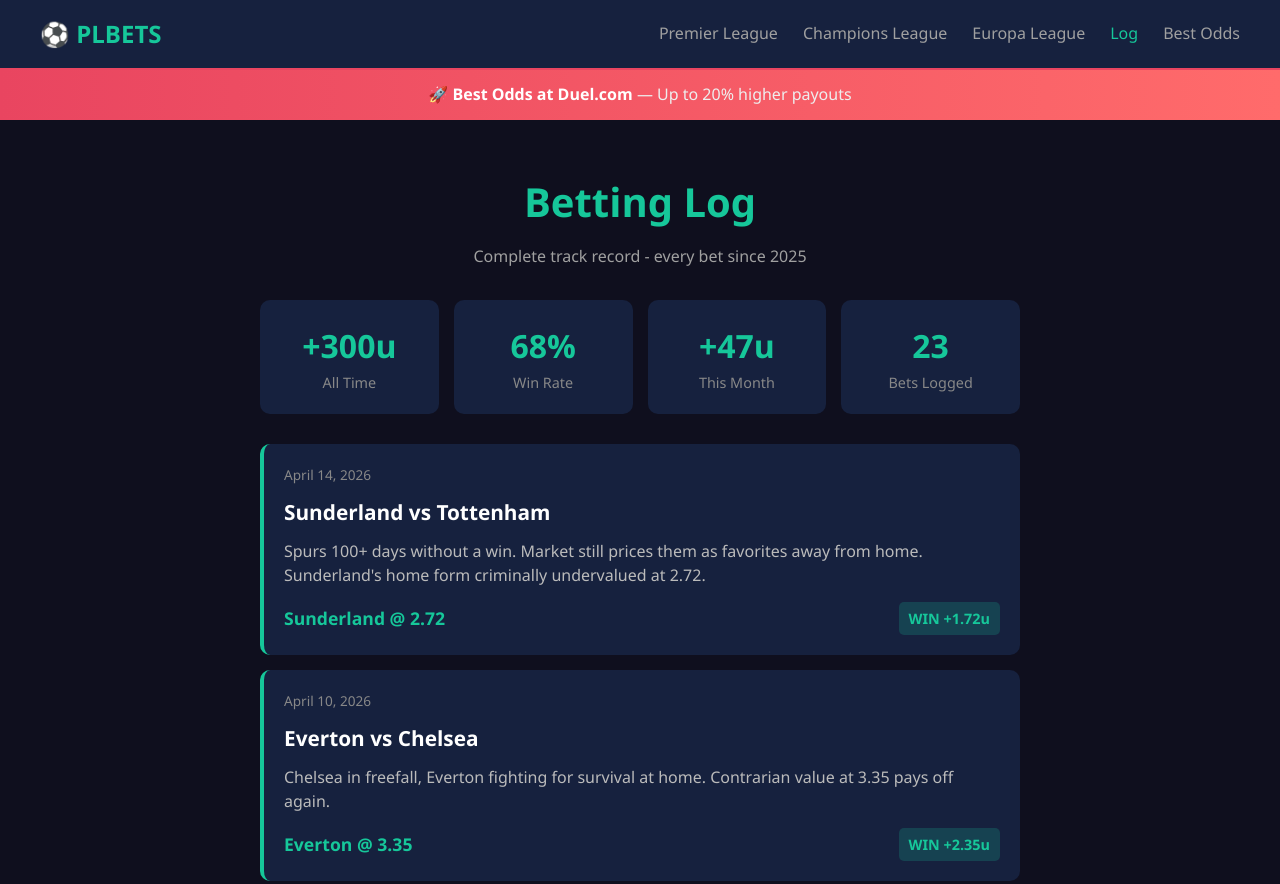
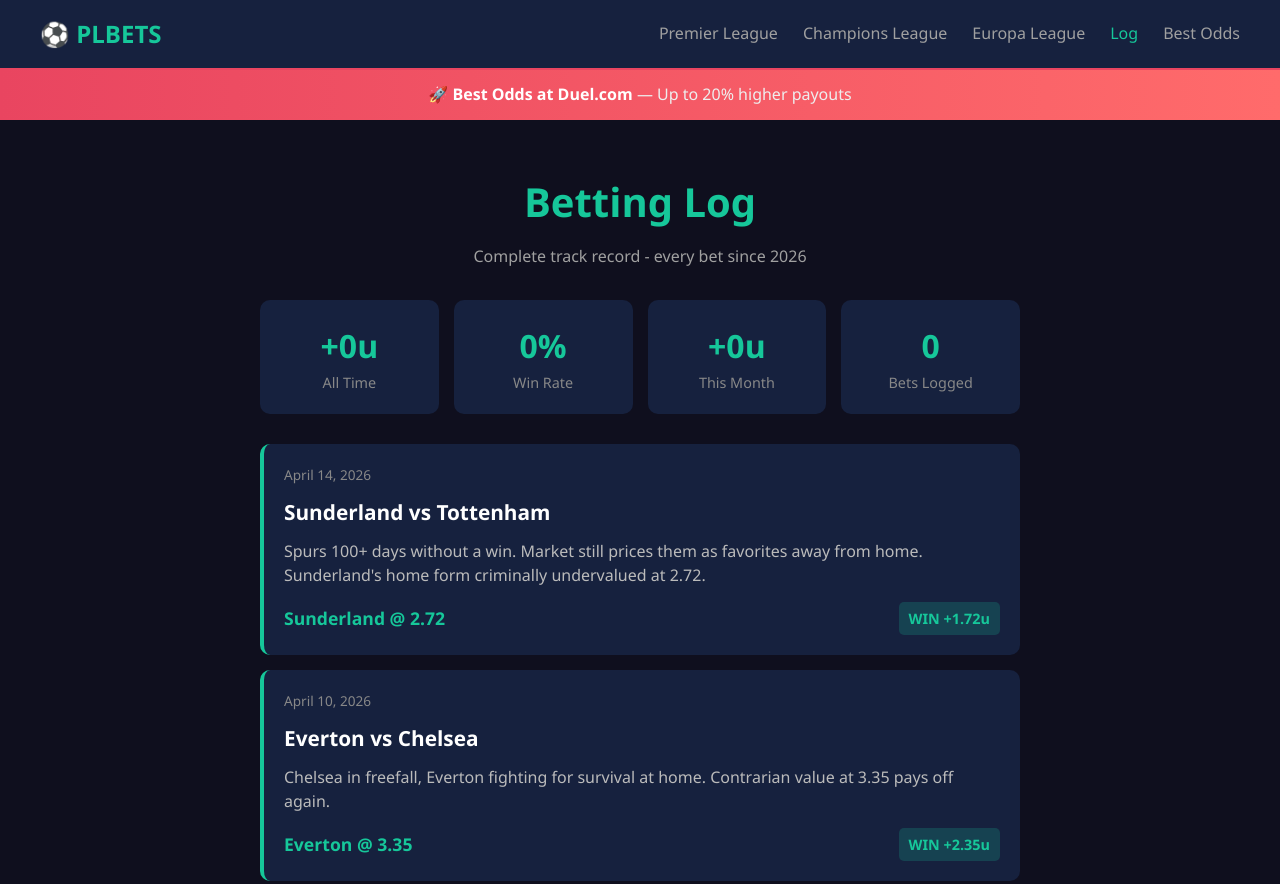
Before and after one commit to PLBETS/PLBETS.github.io, a plain HTML site: page log.html in a window 1280 px wide. Shown: the top 884 px of the page. Drawn offline with Linux system fonts and the light colour scheme.

Commit message:
Update log.html

```diff
--- a/log.html
+++ b/log.html
@@ -58,23 +58,23 @@
 
     <div class="container">
         <h1>Betting Log</h1>
-        <p class="subtitle">Complete track record - every bet since 2025</p>
+        <p class="subtitle">Complete track record - every bet since 2026</p>
 
         <div class="stats">
             <div class="stat-box">
-                <div class="stat-number">+300u</div>
+                <div class="stat-number">+0u</div>
                 <div class="stat-label">All Time</div>
             </div>
             <div class="stat-box">
-                <div class="stat-number">68%</div>
+                <div class="stat-number">0%</div>
                 <div class="stat-label">Win Rate</div>
             </div>
             <div class="stat-box">
-                <div class="stat-number">+47u</div>
+                <div class="stat-number">+0u</div>
                 <div class="stat-label">This Month</div>
             </div>
             <div class="stat-box">
-                <div class="stat-number">23</div>
+                <div class="stat-number">0</div>
                 <div class="stat-label">Bets Logged</div>
             </div>
         </div>
```
